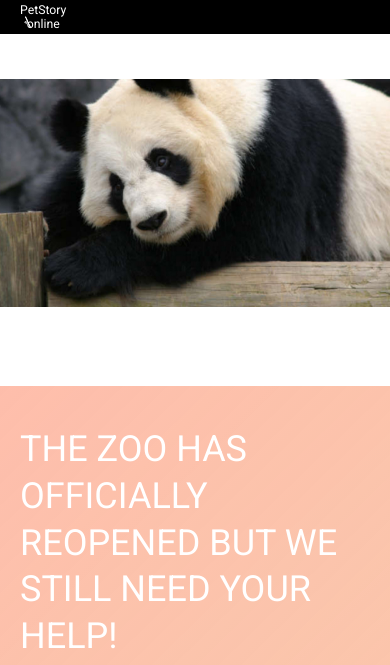
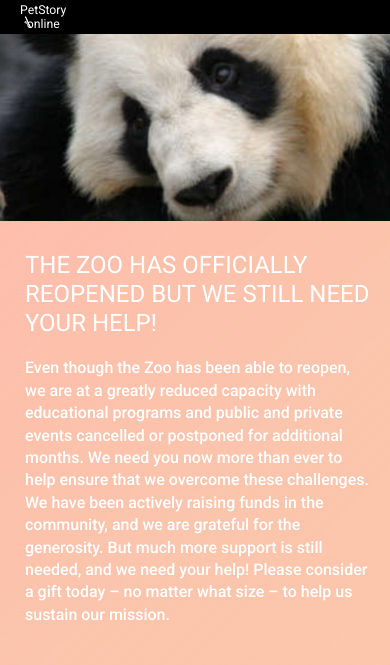
Before and after one commit to gekalo1025/onlinezoo, a website built with webpack: page online-zoo/src/pages/donate/donate.html in a window 390 px wide. Shown: the top 665 px of the page. Built offline with nearby package versions, Linux system fonts and the light colour scheme.

Commit message:
feat:add adaptiv (320px) for donate page

```diff
--- a/online-zoo/src/stylesheets/layout/_donations.scss
+++ b/online-zoo/src/stylesheets/layout/_donations.scss
@@ -28,6 +28,9 @@
 
     @media (min-width: $breakpoints-medium) and (max-width: 999px) {
         padding: 28px 0 65px 0;
+    }
+    @media (min-width: $breakpoints-small) and (max-width: 639px) {
+        padding: 30px 0 180px 5px;
     }
     &__need-help {
         margin-bottom: 43px;
@@ -65,6 +68,7 @@
         font-weight: 400;
         font-size: 36px;
         @include adaptiv-value("font-size", 36, 24, 1000, 640);
+        @include adaptiv-value("font-size", 24, 24, 640, 320);
         line-height: 130%;
         color: #ffffff;
         margin: 0 0 10px 0;
@@ -74,6 +78,10 @@
         }
         @media (min-width: $breakpoints-medium) and (max-width: 999px) {
             margin: 0 0 15px 0;
+        }
+        @media (min-width: $breakpoints-small) and (max-width: 639px) {
+            line-height: 120%;
+            margin: 0 0 20px 0;
         }
     }
 
--- a/online-zoo/src/stylesheets/pages/_donate.scss
+++ b/online-zoo/src/stylesheets/pages/_donate.scss
@@ -16,6 +16,11 @@
             background-position: -282px -136px;
             height: 369px;
         }
+        @media (min-width: $breakpoints-small) and (max-width: 639px) {
+            background-size: 230% auto;
+            background-position: 32% 39%;
+            height: 221px;
+        }
     }
 }
 
```
